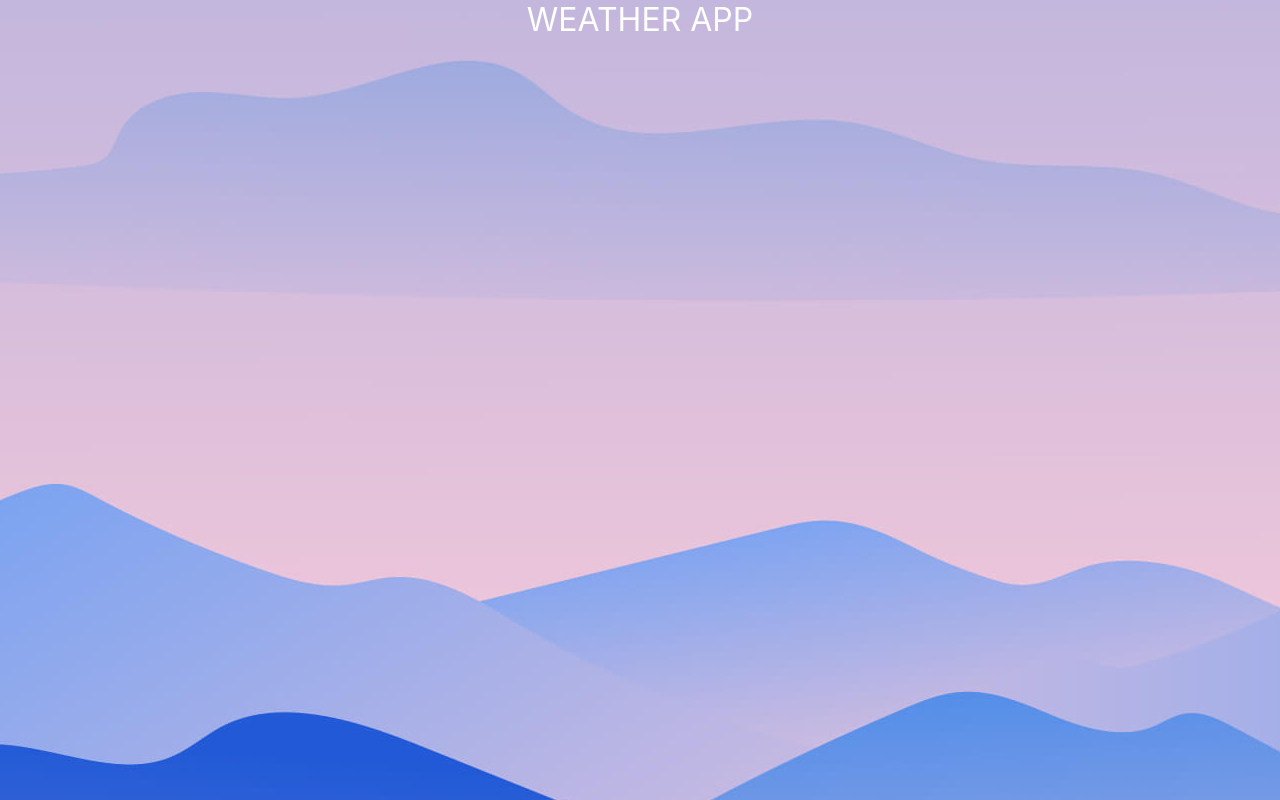
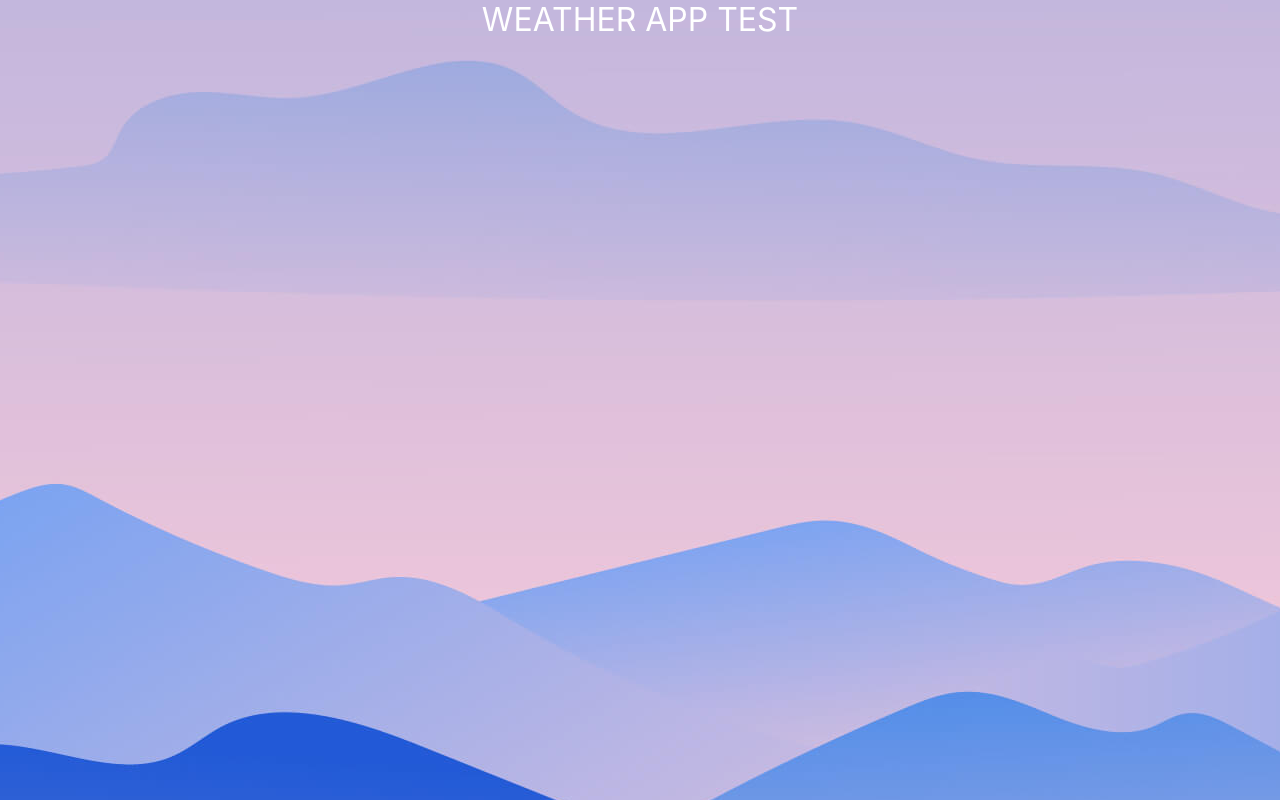
Before and after one commit to oscarsaca/weather-app, a React (Create React App) app: page / in a window 1280 px wide. Built offline with nearby package versions, Linux system fonts and the light colour scheme.

Commit message:
Test commit.

```diff
--- a/src/components/header-container.js
+++ b/src/components/header-container.js
@@ -3,7 +3,7 @@ import HeaderTitle from './header-title';
 function HeaderContainer() {
     return (
         <header class="tac">
-            <HeaderTitle title="Weather App"/>
+            <HeaderTitle title="Weather App Test"/>
         </header>
     );
 }
```
Also changed, not shown: 1 other file (tests, documents, lock files or other folders).
